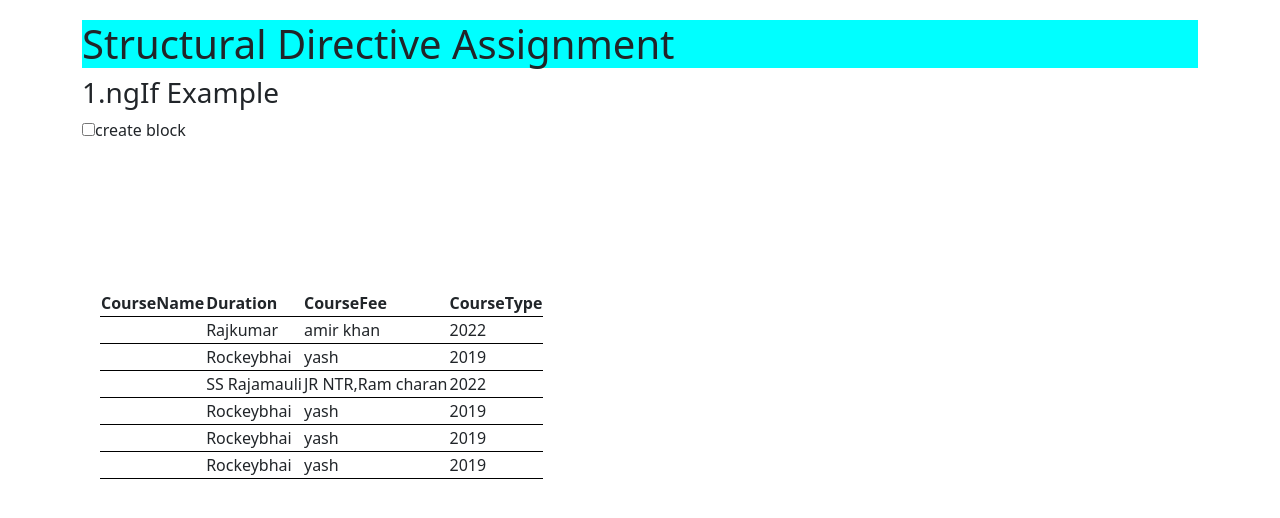
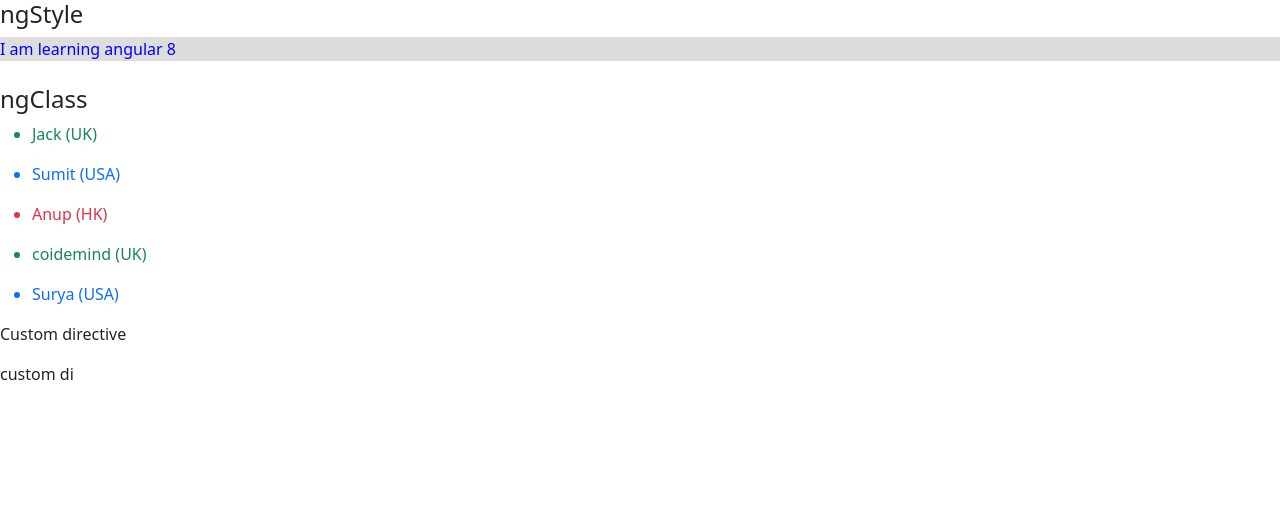
Before and after one commit to akshaypalase/AngularApp, an Angular app: page / in a window 1280 px wide. Shown: the top 518 px of the page. Built offline with nearby package versions, Linux system fonts and the light colour scheme.

Commit message:
updated
updated

```diff
--- a/src/app/app.component.html
+++ b/src/app/app.component.html
@@ -25,6 +25,6 @@
 <!-- <app-demodirectives></app-demodirectives> -->
 <!-- <app-ngswitch></app-ngswitch> -->
 <!-- <app-angularpratice></app-angularpratice> -->
-<app-structuraldirective></app-structuraldirective>
-
+<!-- <app-structuraldirective></app-structuraldirective> -->
+<app-attri></app-attri>
 <router-outlet></router-outlet>
--- a/src/app/app.module.ts
+++ b/src/app/app.module.ts
@@ -12,6 +12,8 @@ import { DemodirectivesComponent } from './demodirectives/demodirectives.compone
 import { NgswitchComponent } from './ngswitch/ngswitch.component';
 import { AngularpraticeComponent } from './angularpratice/angularpratice.component';
 import { StructuraldirectiveComponent } from './structuraldirective/structuraldirective.component';
+import { AttriComponent } from './attri/attri.component';
+import { CustdiDirective } from './custdi.directive';
 
 @NgModule({
   declarations: [
@@ -23,7 +25,9 @@ import { StructuraldirectiveComponent } from './structuraldirective/structuraldi
     DemodirectivesComponent,
     NgswitchComponent,
     AngularpraticeComponent,
-    StructuraldirectiveComponent
+    StructuraldirectiveComponent,
+    AttriComponent,
+    CustdiDirective
   ],
   imports: [
     BrowserModule,
--- /dev/null
+++ b/src/app/attri/attri.component.html
@@ -0,0 +1,15 @@
+<h4>ngStyle</h4>
+<div [ngStyle]="{'color':colorval,'background-color':'#ddd'}">I am learning angular 8</div>
+<br>
+<h4>ngClass</h4>
+<ul *ngFor="let person of people">
+    <li [ngClass]="{
+        'text-success':person.country==='UK',
+        'text-primary':person.country==='USA',
+        'text-danger':person.country==='HK'
+    }">
+        {{person.name}} ({{person.country}})
+    </li>
+</ul>
+<p>Custom directive</p>
+<p appCustdi>custom di</p>
--- /dev/null
+++ b/src/app/attri/attri.component.ts
@@ -0,0 +1,24 @@
+import { Component, OnInit } from '@angular/core';
+import { Builder } from 'protractor';
+
+@Component({
+  selector: 'app-attri',
+  templateUrl: './attri.component.html',
+  styleUrls: ['./attri.component.css']
+})
+export class AttriComponent implements OnInit {
+
+  colorval = 'blue';
+
+  people:any[] = [{"name": "Jack","country": "UK"},
+  {"name": "Sumit","country": "USA"},
+  {"name": "Anup","country": "HK"},
+  {"name": "coidemind","country": "UK"},
+  {"name": "Surya","country": "USA"}]
+
+  constructor() { }
+
+  ngOnInit() {
+  }
+
+}
--- /dev/null
+++ b/src/app/custdi.directive.ts
@@ -0,0 +1,14 @@
+import { Directive } from '@angular/core';
+
+@Directive({
+  selector: '[appCustdi]'
+})
+export class CustdiDirective {
+
+  constructor() {
+    console.log('custom directive applied');
+    console.log('custom directive applied');
+
+  }
+
+}
```
Also changed, not shown: src/app/attri/attri.component.css (added).
